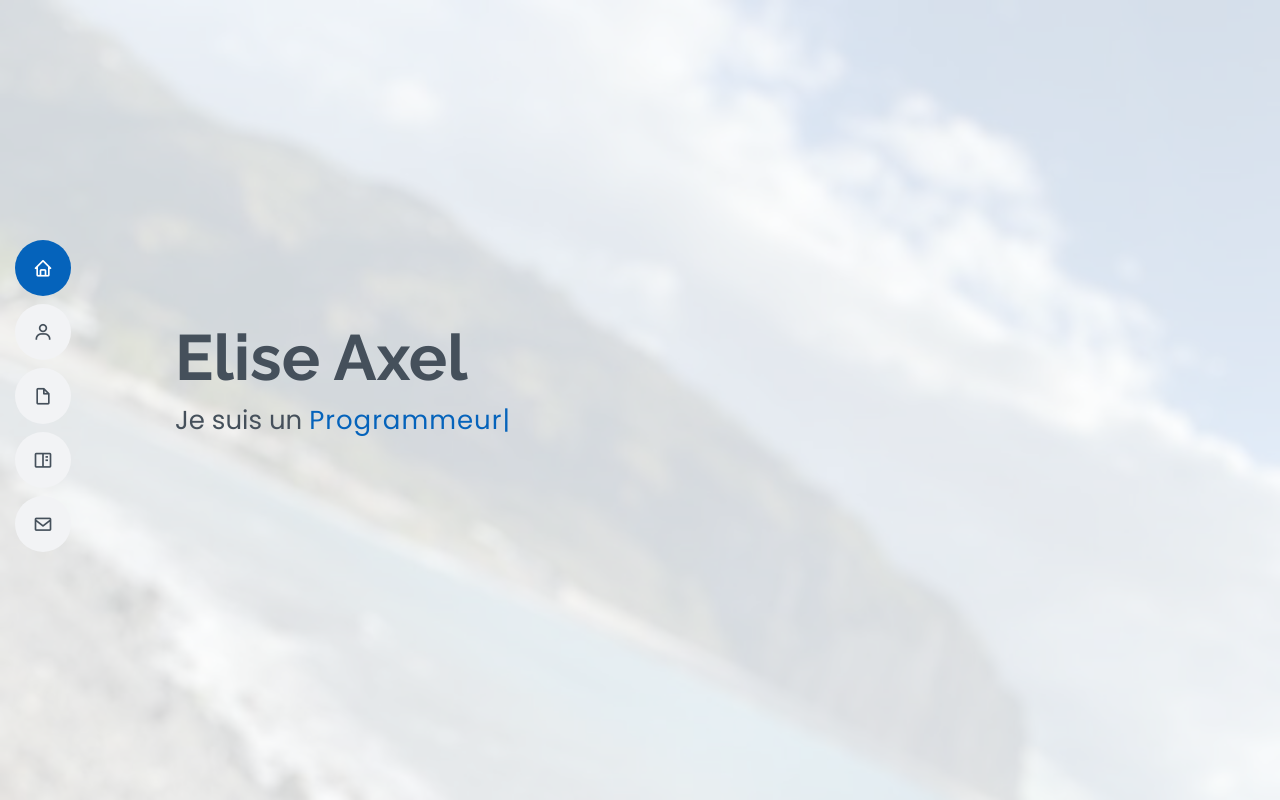
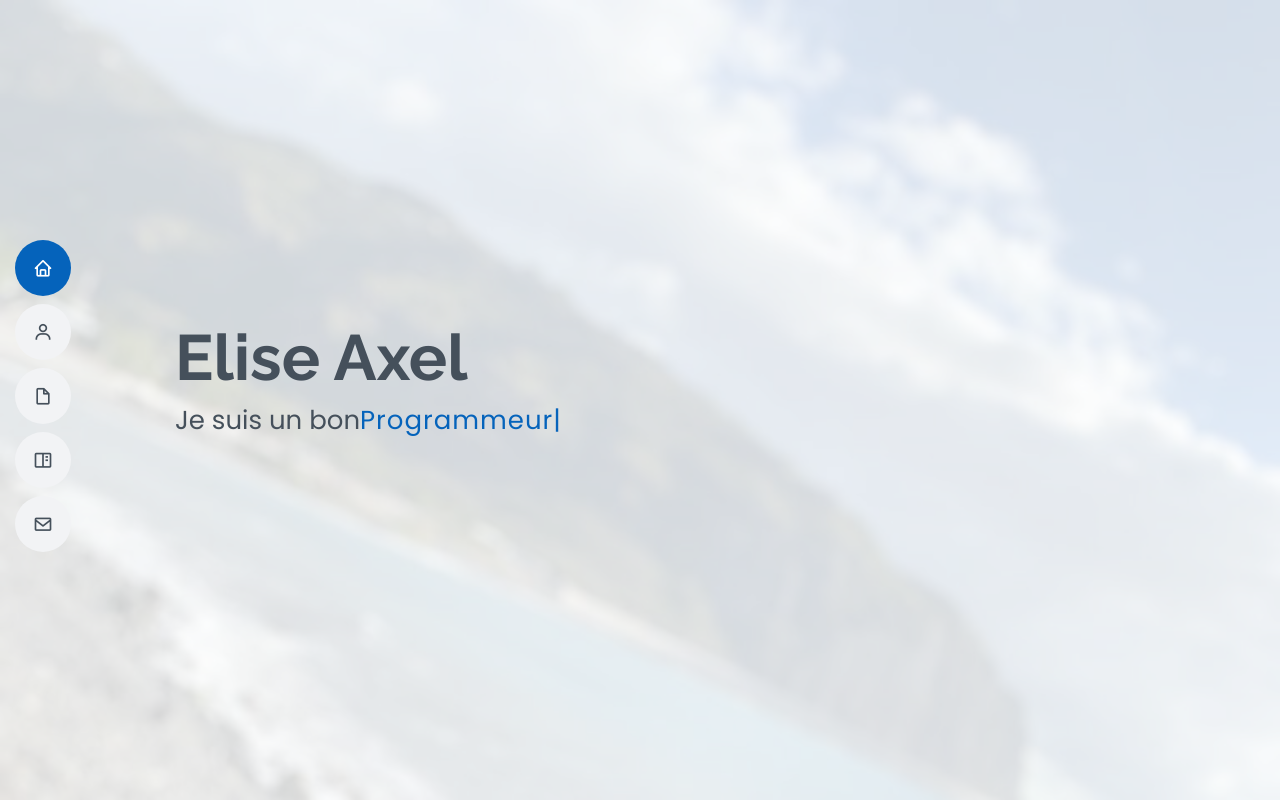
Before and after one commit to axelelise/axelelise.github.io, a plain HTML site: page Portfolio/index.html in a window 1280 px wide. Shown: the top 800 px of the page. Drawn offline with nearby package versions, Linux system fonts and the light colour scheme; files whose address does not match are found by name.

Commit message:
Bon programmeur

```diff
--- a/Portfolio/index.html
+++ b/Portfolio/index.html
@@ -60,7 +60,7 @@
   <section id="hero" class="d-flex flex-column justify-content-center">
     <div class="container" data-aos="zoom-in" data-aos-delay="100">
       <h1>Elise Axel</h1>
-      <p>Je suis un <span class="typed" data-typed-items="Developpeur, Programmeur"></span></p>
+      <p>Je suis un bon<span class="typed" data-typed-items="Developpeur, Programmeur"></span></p>
       <div class="social-links">
         <!--<a href="#" class="twitter"><i class="bx bxl-twitter"></i></a>-->
         <!--<a href="#" class="facebook"><i class="bx bxl-facebook"></i></a>-->
```
